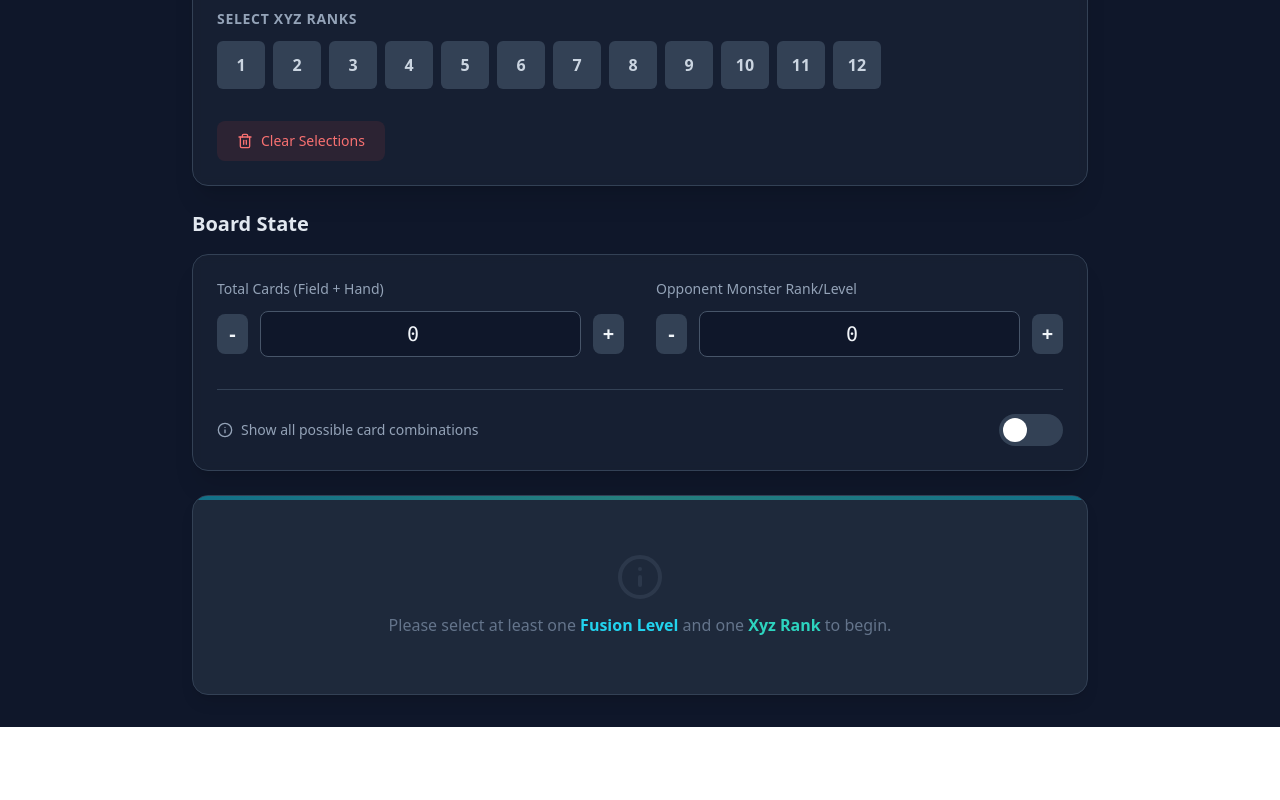
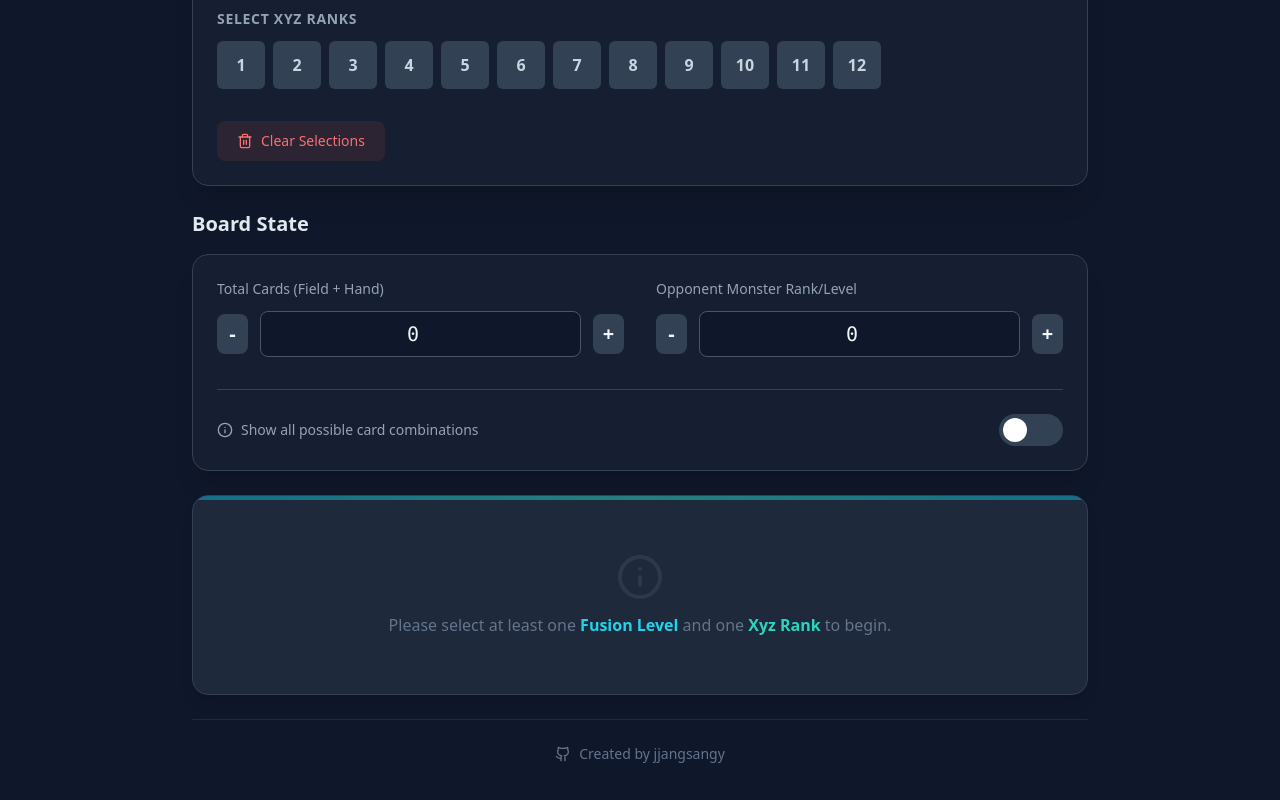
Before and after one commit to jjangsangy/simultaneous-equation-cannons, a React (Create React App) app: page / in a window 1280 px wide. Shown: the part 301-1101 px from the top of the page. Before the commit the page ends 1028 px from the top, so only its background shows below. Built offline with nearby package versions, Linux system fonts and the light colour scheme.

Commit message:
create footer

```diff
--- a/src/App.js
+++ b/src/App.js
@@ -58,6 +58,22 @@
         <circle cx="12" cy="12" r="10" />
         <path d="M12 16v-4" />
         <path d="M12 8h.01" />
+    </svg>
+);
+
+const Github = ({ className }) => (
+    <svg
+        xmlns="http://www.w3.org/2000/svg"
+        viewBox="0 0 24 24"
+        fill="none"
+        stroke="currentColor"
+        strokeWidth="2"
+        strokeLinecap="round"
+        strokeLinejoin="round"
+        className={className}
+    >
+        <path d="M15 22v-4a4.8 4.8 0 0 0-1-3.5c3 0 6-2 6-5.5.08-1.25-.27-2.48-1-3.5.28-1.15.28-2.35 0-3.5 0 0-1 0-3 1.5-2.64-.5-5.36.5-8 0C6 2 5 2 5 2c-.3 1.15-.3 2.35 0 3.5A5.403 5.403 0 0 0 4 9c0 3.5 3 5.5 6 5.5-.39.49-.68 1.05-.85 1.65-.17.6-.22 1.23-.15 1.85v4" />
+        <path d="M9 18c-4.51 2-5-2-7-2" />
     </svg>
 );
 
@@ -448,6 +464,19 @@
                     </div>
                 </section>
 
+                {/* Footer */}
+                <footer className="pt-6 border-t border-slate-700/50 text-center">
+                    <a
+                        href="https://github.com/jjangsangy/simultaneous-equation-cannons"
+                        target="_blank"
+                        rel="noopener noreferrer"
+                        className="inline-flex items-center gap-2 text-slate-500 hover:text-cyan-400 transition-colors text-sm"
+                    >
+                        <Github className="w-4 h-4" />
+                        <span>Created by jjangsangy</span>
+                    </a>
+                </footer>
+
             </div>
         </div>
     );
```
